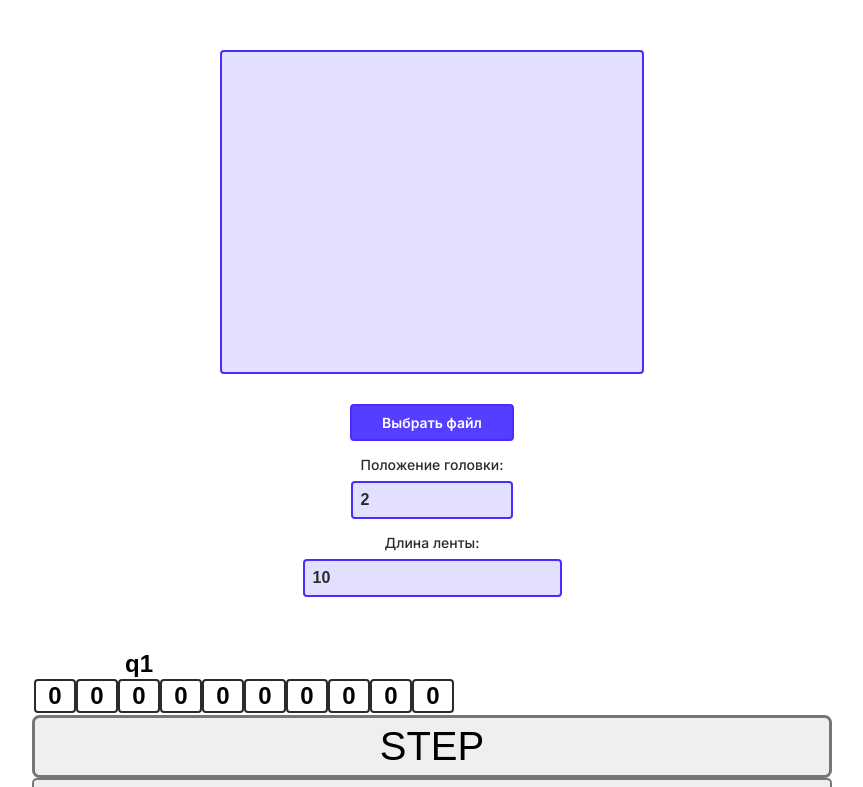
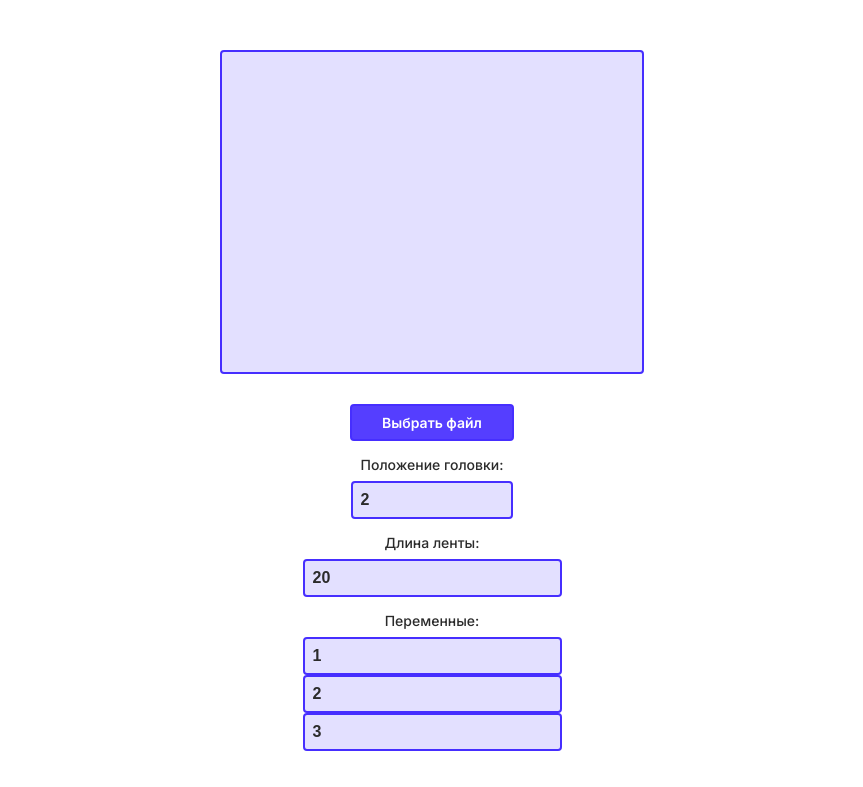
Before and after one commit to shuryak/react-turing, a React app: page / in a window 1280 px wide. Shown: the top 787 px of the page, without its empty margins (208-1071 px from the left). Built offline with nearby package versions, Linux system fonts and the light colour scheme.

Commit message:
feat: logic of variables

```diff
--- a/src/App.jsx
+++ b/src/App.jsx
@@ -1,4 +1,4 @@
-import React, {useState} from 'react'
+import React, {useEffect, useState} from 'react'
 import '@styles/styles.scss'
 import Options from '@/components/Options'
 import Tape from '@/components/Tape'
@@ -7,8 +7,9 @@ import InstructionsContext from '@/components/Context'
 const App = () => {
   const [options, setOptions] = useState({
     instructions: [],
-    tapeLength: 4,
-    headStartIndex: 2
+    tapeLength: 20,
+    headIndex: 2,
+    vars: [1, 2, 3]
   })
 
   function handleOptionsChanged(options) {
@@ -17,8 +18,8 @@ const App = () => {
 
   return (
     <React.StrictMode>
-      <Options onOptionsChanged={handleOptionsChanged}/>
       <InstructionsContext.Provider value={options}>
+        <Options onOptionsChanged={handleOptionsChanged}/>
         <Tape/>
       </InstructionsContext.Provider>
     </React.StrictMode>
--- a/src/components/Options.jsx
+++ b/src/components/Options.jsx
@@ -1,7 +1,10 @@
-import React, {useEffect, useState} from 'react'
+import React, {useContext, useEffect, useState} from 'react'
+import InstructionsContext from '@/components/Context'
 
 export const Options = ({onOptionsChanged}) => {
-  const [options, setOptions] = useState(getDefaultOptions)
+  const context = useContext(InstructionsContext)
+
+  const [options, setOptions] = useState(context)
 
   const [code, setCode] = useState('')
 
@@ -12,14 +15,6 @@ export const Options = ({onOptionsChanged}) => {
   useEffect(() => {
     onOptionsChanged(options)
   }, [options])
-
-  function getDefaultOptions() {
-    return {
-      instructions: [],
-      tapeLength: 10,
-      headStartIndex: 2
-    }
-  }
 
   function handleFileChange(event) {
     const file = event.target.files[0]
@@ -46,13 +41,25 @@ export const Options = ({onOptionsChanged}) => {
 
   function handleHeadStartIndexChange(event) {
     setOptions(prevState => {
-      return {...prevState, headStartIndex: +event.target.value - 1}
+      return {...prevState, headIndex: +event.target.value - 1}
     })
   }
 
   function handleTapeLengthChange(event) {
     setOptions(prevState => {
       return {...prevState, tapeLength: +event.target.value}
+    })
+  }
+
+  function handleVarChange(event, index) {
+    setOptions(prevState => {
+      const vars = [...prevState.vars]
+      vars[index] = +event.target.value
+
+      return {
+        ...prevState,
+        vars
+      }
     })
   }
 
@@ -83,7 +90,7 @@ export const Options = ({onOptionsChanged}) => {
           min={1}
           max={options.tapeLength}
           onChange={handleHeadStartIndexChange}
-          defaultValue={options.headStartIndex}
+          defaultValue={options.headIndex}
         />
       </label>
 
@@ -94,8 +101,25 @@ export const Options = ({onOptionsChanged}) => {
           id="tape-length-input"
           min={1}
           onChange={handleTapeLengthChange}
-          defaultValue={options.tapeLength}
+          value={options.tapeLength}
         />
+      </label>
+
+      <label><p>Переменные:</p>
+        {options.vars.map((variable, idx) => {
+          return (
+            <input
+              className="var-inout"
+              type="number"
+              name={'var' + idx}
+              id={'var' + idx}
+              min={0}
+              value={variable}
+              key={idx}
+              onChange={e => handleVarChange(e, idx)}
+            />
+          )
+        })}
       </label>
     </div>
   )
--- a/src/components/Tape.jsx
+++ b/src/components/Tape.jsx
@@ -6,9 +6,11 @@ export const Tape = () => {
 
   const [tape, setTape] = useState(getDefaultTape())
 
+  const [varsCells, setVarCells] = useState(0)
+
   function getDefaultTape() {
     return {
-      headIndex: context.headStartIndex,
+      headIndex: context.headIndex,
       state: 'q1',
       array: new Array(context.tapeLength).fill('0'),
       iterationsCount: 0,
@@ -17,35 +19,83 @@ export const Tape = () => {
     }
   }
 
-  useEffect(() => {
-    setTape(prevState =>
-    {
+  function changeTapeLength(tapeLength) {
+    setTape(prevState => {
       const array = [...prevState.array]
-      let headStartIndex = context.headStartIndex
 
-      if (context.tapeLength > prevState.array.length) {
-        const elementsToAddCount = context.tapeLength - prevState.array.length
+      if (tapeLength > prevState.array.length) {
+        const elementsToAddCount = tapeLength - prevState.array.length
 
         for (let i = 0; i < elementsToAddCount; i++) {
           array.push('0')
         }
-      } else if (context.tapeLength < prevState.array.length) {
-        const elementsToRemoveCount = prevState.array.length - context.tapeLength
+      } else if (tapeLength < prevState.array.length) {
+        const elementsToRemoveCount = prevState.array.length - tapeLength
 
         array.splice(-1, elementsToRemoveCount)
       }
 
-      if (headStartIndex > array.length - 1) {
-        headStartIndex = array.length - 1
+      return {
+        ...prevState,
+        array
+      }
+    })
+  }
+
+  function changeHeadIndex(headIndex) {
+    setTape(prevState => {
+      let updatedHeadIndex= headIndex
+
+      if (updatedHeadIndex > prevState.array.length - 1) {
+        updatedHeadIndex = prevState.array.length - 1
       }
 
       return {
-        ...tape,
-        array,
-        headIndex: headStartIndex,
-        instructions: instructionsArrayTakeApart(context.instructions)
+        ...prevState,
+        newHeadIndex: updatedHeadIndex
       }
     })
+  }
+
+  function changeVars(vars) {
+    setTape(prevState => {
+      let array = [...prevState.array]
+      let varsStartIndex = context.headIndex;
+
+      for (let i = 0; i < varsCells; i++) {
+        array[varsStartIndex + i] = '0'
+      }
+
+      setVarCells(prevState => {
+        let length = vars.length - 1;
+        for (let i = 0; i < vars.length; i++) {
+          length += vars[i] + 1
+        }
+
+        return length
+      })
+
+      for (let i = 0; i < vars.length; i++) {
+        for (let j = 0; j <= vars[i]; j++) {
+          array[varsStartIndex + j] = '1'
+
+          if (j === vars[i]) {
+            varsStartIndex += j + 2
+          }
+        }
+      }
+
+      return {
+        ...prevState,
+        array
+      }
+    })
+  }
+
+  useEffect(() => {
+    changeTapeLength(context.tapeLength)
+    changeHeadIndex(context.headIndex)
+    changeVars(context.vars)
   }, [context])
 
   function step() {
@@ -111,6 +161,20 @@ export const Tape = () => {
     return result
   }
 
+  function handleCellClick(element, idx) {
+    const newElement = element === '0' ? '1' : '0';
+
+    setTape(prevState => {
+      const array = [...prevState.array]
+      array[idx] = newElement
+
+      return {
+        ...prevState,
+        array
+      }
+    })
+  }
+
   return (
     <div className="tape">
       <table>
@@ -127,13 +191,13 @@ export const Tape = () => {
           </tr>
           <tr className="tape-values">
             {tape.array.map((element, idx) =>
-              <td key={idx}>{element}</td>
+              <td key={idx} onClick={() => handleCellClick(element, idx)}>{element}</td>
             )}
           </tr>
         </tbody>
       </table>
-      <button style={{zoom: 3}} onClick={step}>STEP</button>
-      <button style={{zoom: 2}} onClick={() => setTape(getDefaultTape())}>To default</button>
+      <button style={{zoom: 3}} onClick={step}>Сделать шаг</button>
+      <button style={{zoom: 2}} onClick={() => setTape(getDefaultTape())}>Восстановить</button>
     </div>
   )
 }
--- a/src/styles/styles.scss
+++ b/src/styles/styles.scss
@@ -67,6 +67,8 @@ body {
   justify-content: center;
   align-items: center;
   width: 1.5em;
+  user-select: none;
+  cursor: pointer;
 }
 
 .tape-state {
```
